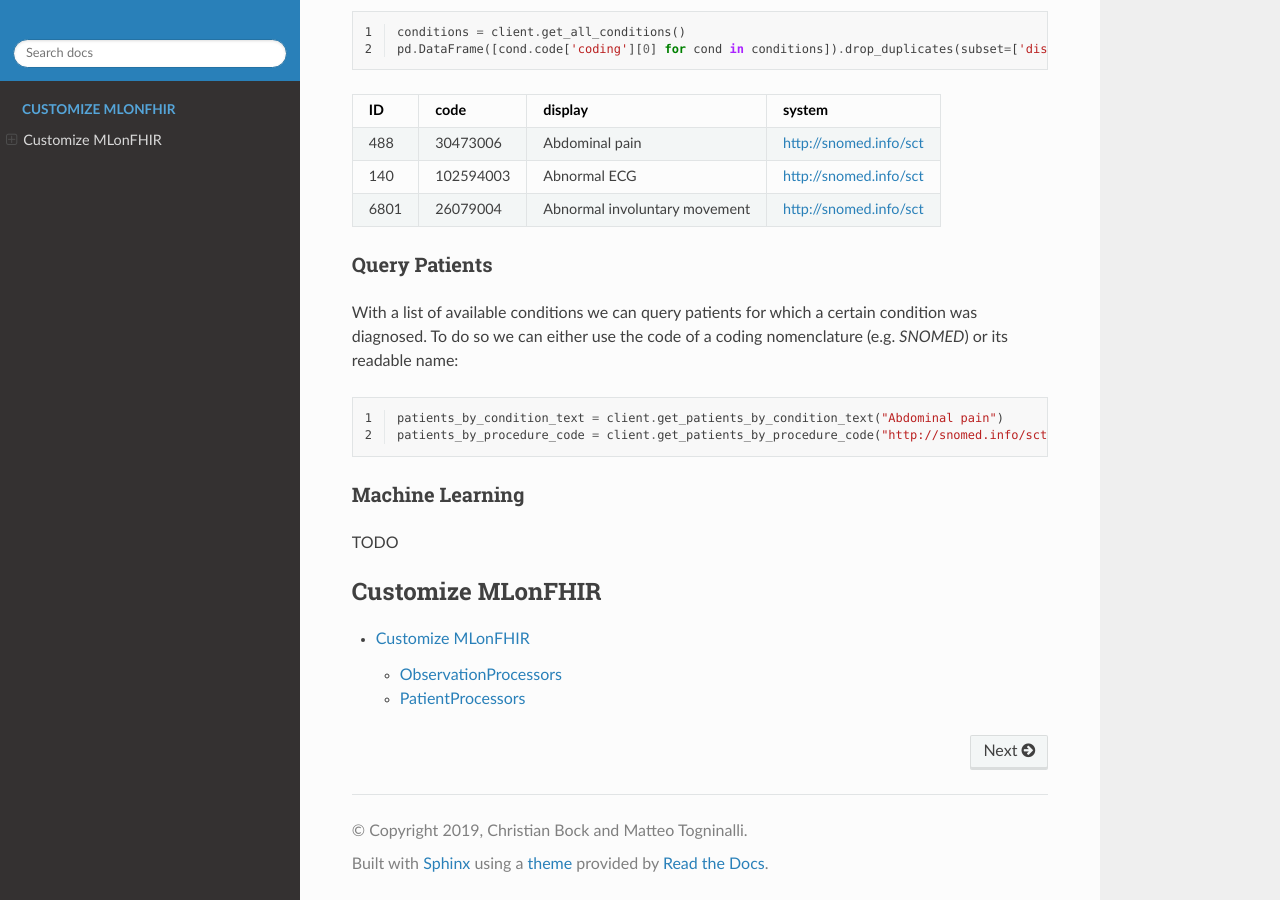
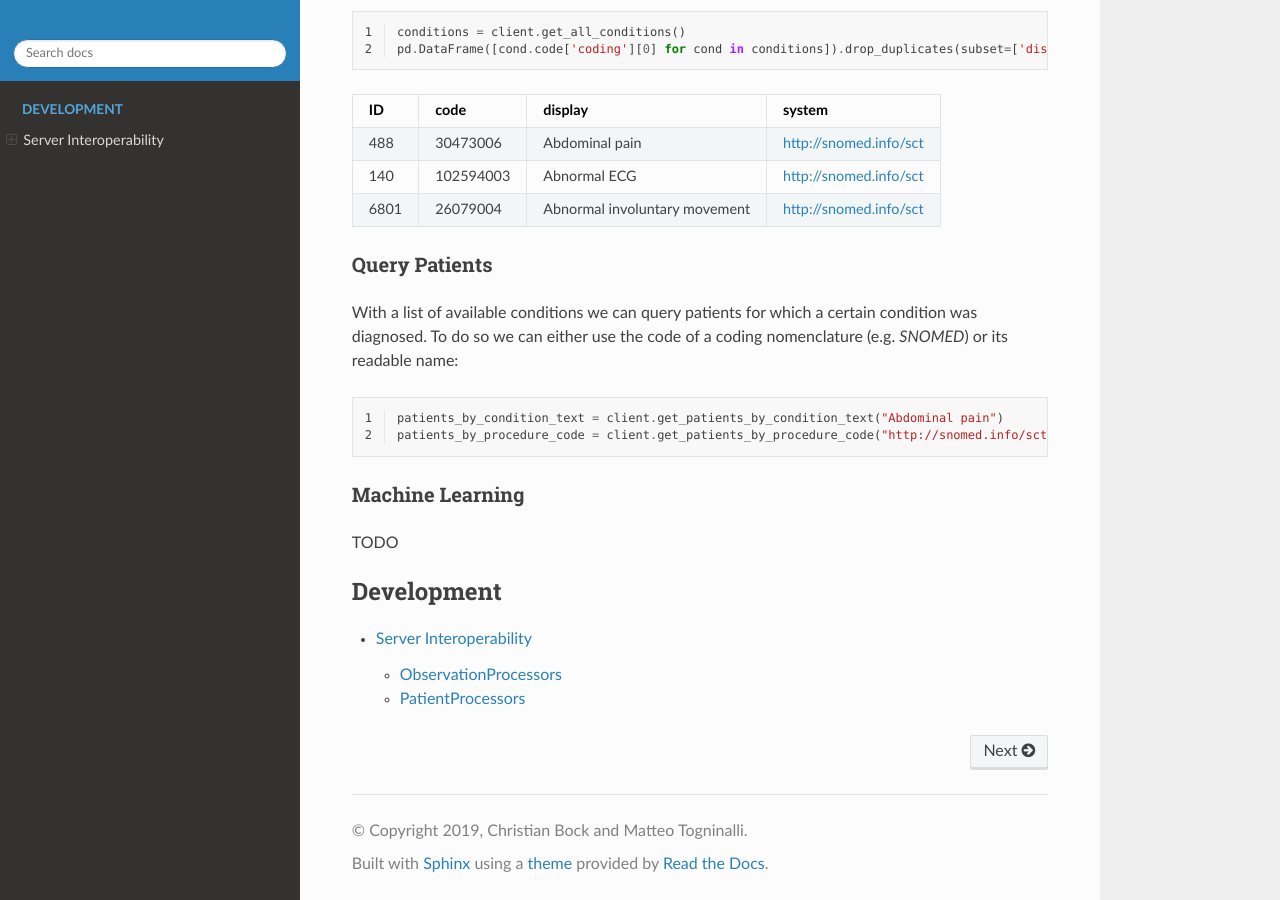
Before and after one commit to chrisby/ml-on-fhir, a Sphinx documentation site: the page built from docs/source/index.rst, in a window 1280 px wide and 900 px high, scrolled down 1039 px. Built offline with Sphinx 7.4.7 and the Read the Docs theme 2.0.0, drawn with Linux system fonts in a browser that asks for light colours.

Commit message:
First few lines of ObservationProcessor docu

```diff
--- a/docs/source/customize/ObservationProcessor.rst
+++ b/docs/source/customize/ObservationProcessor.rst
@@ -1,2 +1,6 @@
 ObservationProcessors
 ^^^^^^^^^^^^^^^^^^^^^
+
+
+To use patient features in a machine learning task, we will extract them from the FHIR `Observation Resource
+<https://www.hl7.org/fhir/observation.html>`_.
--- a/docs/source/customize/index.rst
+++ b/docs/source/customize/index.rst
@@ -1,5 +1,5 @@
-Customize MLonFHIR
-==================
+Server Interoperability
+=======================
 
 .. toctree::
    :maxdepth: 2
--- a/docs/source/index.rst
+++ b/docs/source/index.rst
@@ -68,6 +68,6 @@
 
 .. toctree::
    :maxdepth: 2
-   :caption: Customize MLonFHIR
+   :caption: Development
 
    customize/index
```
